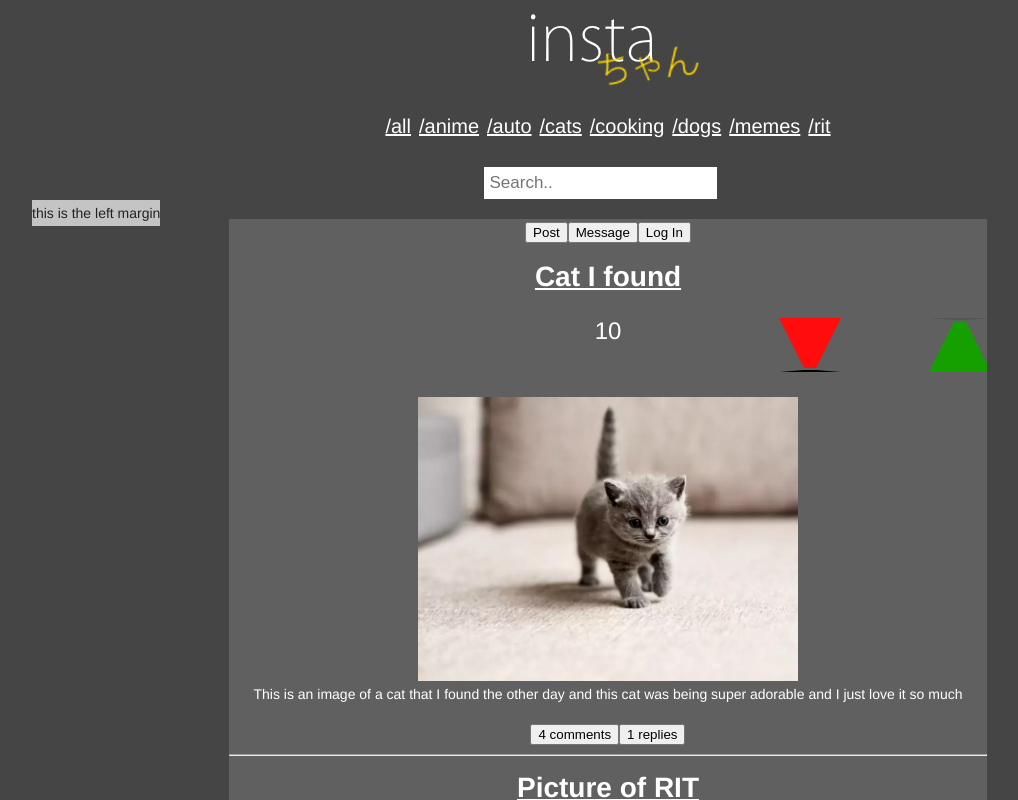
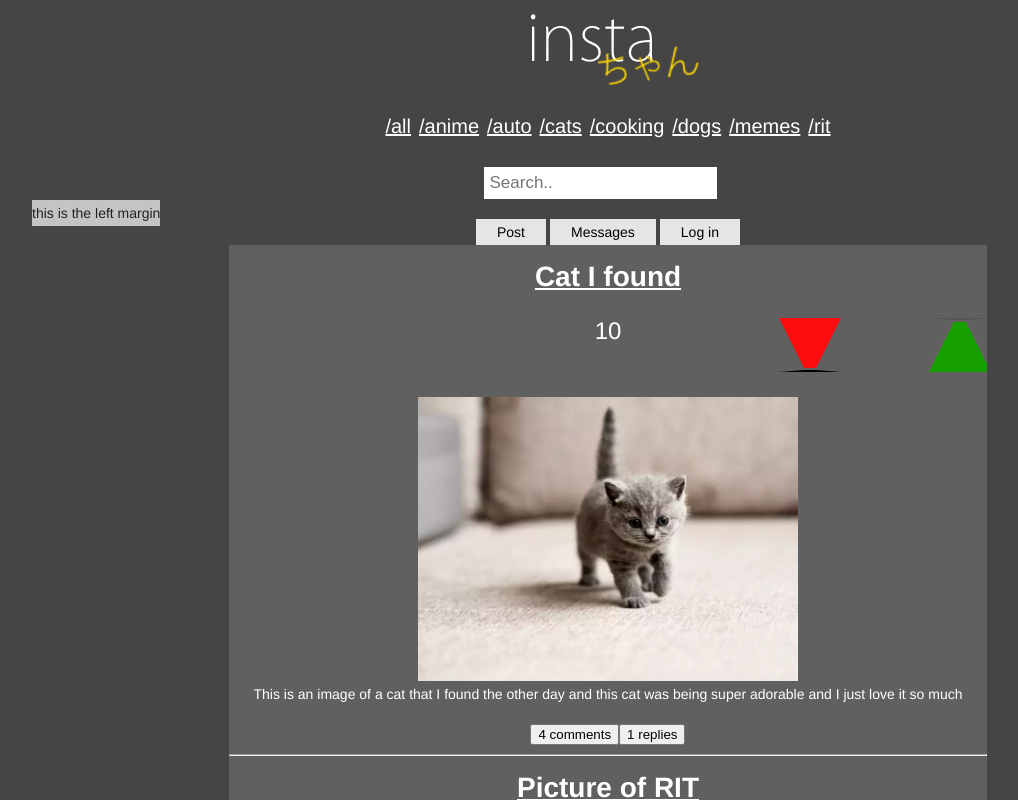
Before and after one commit to pjw9963/for-simar, a React (Create React App) app in the folder frontend/: page / in a window 1280 px wide. Shown: the top 800 px of the page, without its empty margins (32-1050 px from the left). Built offline with nearby package versions, Linux system fonts and the light colour scheme.

Commit message:
fixed buttons to match design

```diff
--- a/frontend/src/components/home.js
+++ b/frontend/src/components/home.js
@@ -1,52 +1,50 @@
-import React, { Component } from 'react';
-import Header from './header';
-import PostWrapper from './postwrapper';
+import React, { Component } from "react";
+import Header from "./header";
+import PostWrapper from "./postwrapper";
 
-import '../css/style.css';
+import "../css/style.css";
 
 class Home extends Component {
-
   render() {
     return (
       <div>
         <Header />
         <div class="page">
+          <a class="link-button" href="preview">
+            Post
+          </a>
+          <a class="link-button" href="messages">
+            Messages
+          </a>
+          <a class="link-button" href="mod">
+            Log in
+          </a>
           <div id="postPreviews">
-                    <form action="postpreview.html" id="post">
-                        <input type="submit" value="Post" />
-                    </form>
-                    <form action="messagePage.html" id="message">
-                        <input type="submit" value="Message" />
-                    </form>
-                    <form action="modpage.html" id="logIn">
-                        <input type="submit" value="Log In"/>
-                    </form>
             <PostWrapper
-                        title = "Cat I found"
-                        desc = "This is an image of a cat that I found the other day and this cat was being super adorable and I just love it so much"
-                        image = "/images/kitty.webp"
-                        karma = "10"
-                        numcomments = "4"
-                        numreplies = "1"
+              title="Cat I found"
+              desc="This is an image of a cat that I found the other day and this cat was being super adorable and I just love it so much"
+              image="/images/kitty.webp"
+              karma="10"
+              numcomments="4"
+              numreplies="1"
             />
             <PostWrapper
-                        title = "Picture of RIT"
-                        desc = "Picture of RIT the other day"
-                        image = "/images/rit.jpg"
-                        karma = "68"
-                        numcomments = "13"
-                        numreplies = "6"
+              title="Picture of RIT"
+              desc="Picture of RIT the other day"
+              image="/images/rit.jpg"
+              karma="68"
+              numcomments="13"
+              numreplies="6"
             />
           </div>
-                <div id="sideBar">
-                    this is the left margin
-                </div>
-                <a href="postpage.html" class="btn btn-primary">Click for Post Page</a>
+          <div id="sideBar">this is the left margin</div>
+          <a href="preview" class="btn btn-primary">
+            Click for Post Page
+          </a>
         </div>
       </div>
     );
   }
-
 }
 
 export default Home;
--- a/frontend/src/css/style.css
+++ b/frontend/src/css/style.css
@@ -171,3 +171,21 @@ form {
 textarea {
     resize: none;
 }
+
+.link-button {
+    background-color: #E5E5E5;
+    color: black;
+    padding: 1em 1.5em;
+    text-decoration: none;
+    margin: 2px;
+    border-radius: 5px;
+    transition-duration: 0.5s;
+}
+
+.link-button:link, .link-button:visited {
+    color:black;
+}
+
+.link-button:hover {
+    background-color: #c0c0c0;
+}
```
Also changed, not shown: frontend/src/App.js (+19 -19 lines). Lines whose indentation alone changed are shown as unchanged.
